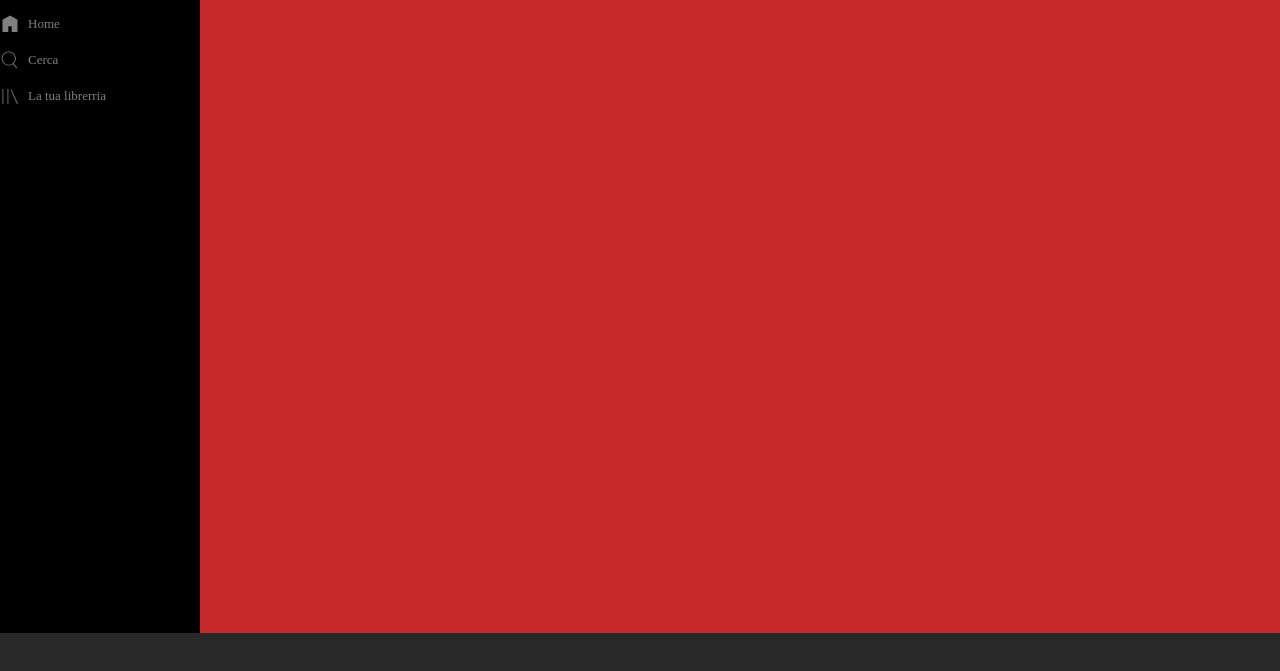
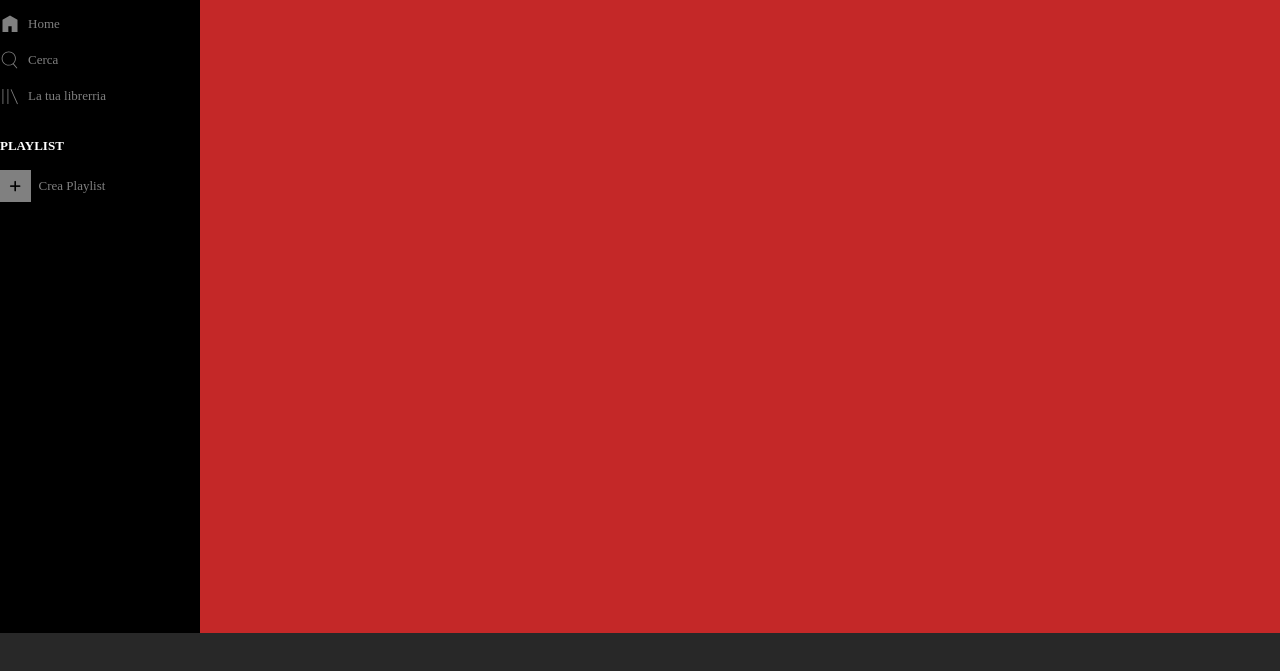
Before and after one commit to VincenzoZ24/html-css-spotifyweb, a plain HTML site: page index.html in a window 1280 px wide. Shown: the part 67-738 px from the top of the page. Drawn offline with Linux system fonts and the light colour scheme.

Commit message:
inserimento playlist

```diff
--- a/css/style.css
+++ b/css/style.css
@@ -42,6 +42,28 @@ aside{
     margin-right: 0.5rem;
     display: block;
 }
+.playlist-container h2{
+    color: white;
+    font-size: small;
+    margin-bottom: 1rem;
+}
+.playlist-container{
+    margin-top: 2rem;
+}
+.crea-playlist{
+    display: flex;
+    align-items: center;
+}
+.playlist-container i{
+    background-color: gray;
+    padding: 0.6rem;
+    margin-right: 0.5rem;
+}
+.crea{
+    color: gray;
+}
+
+
 main{
     height: calc(calc(100vh - 100px));
     background-color: rgb(196, 40, 40);
--- a/index.html
+++ b/index.html
@@ -6,6 +6,7 @@
     <meta name="viewport" content="width=device-width, initial-scale=1.0">
     <title>Document</title>
     <link rel="stylesheet" href="css/style.css">
+    <link rel="stylesheet" href="https://cdnjs.cloudflare.com/ajax/libs/font-awesome/6.2.0/css/all.min.css" integrity="sha512-xh6O/CkQoPOWDdYTDqeRdPCVd1SpvCA9XXcUnZS2FmJNp1coAFzvtCN9BmamE+4aHK8yyUHUSCcJHgXloTyT2A==" crossorigin="anonymous" referrerpolicy="no-referrer" />
 </head>
 <body>
     <aside>
@@ -23,6 +24,14 @@
                 <img src="img/libreria.svg" alt="">
                 <div>La tua librerria</div>
             </div>
+            <div class="playlist-container">
+                <h2>PLAYLIST</h2>
+                <div class="crea-playlist">
+                    <i class="fa-solid fa-plus"></i>
+                    <div class="crea">Crea Playlist</div>
+                </div>
+
+            </div>
         </div>
 
     </aside>
```
